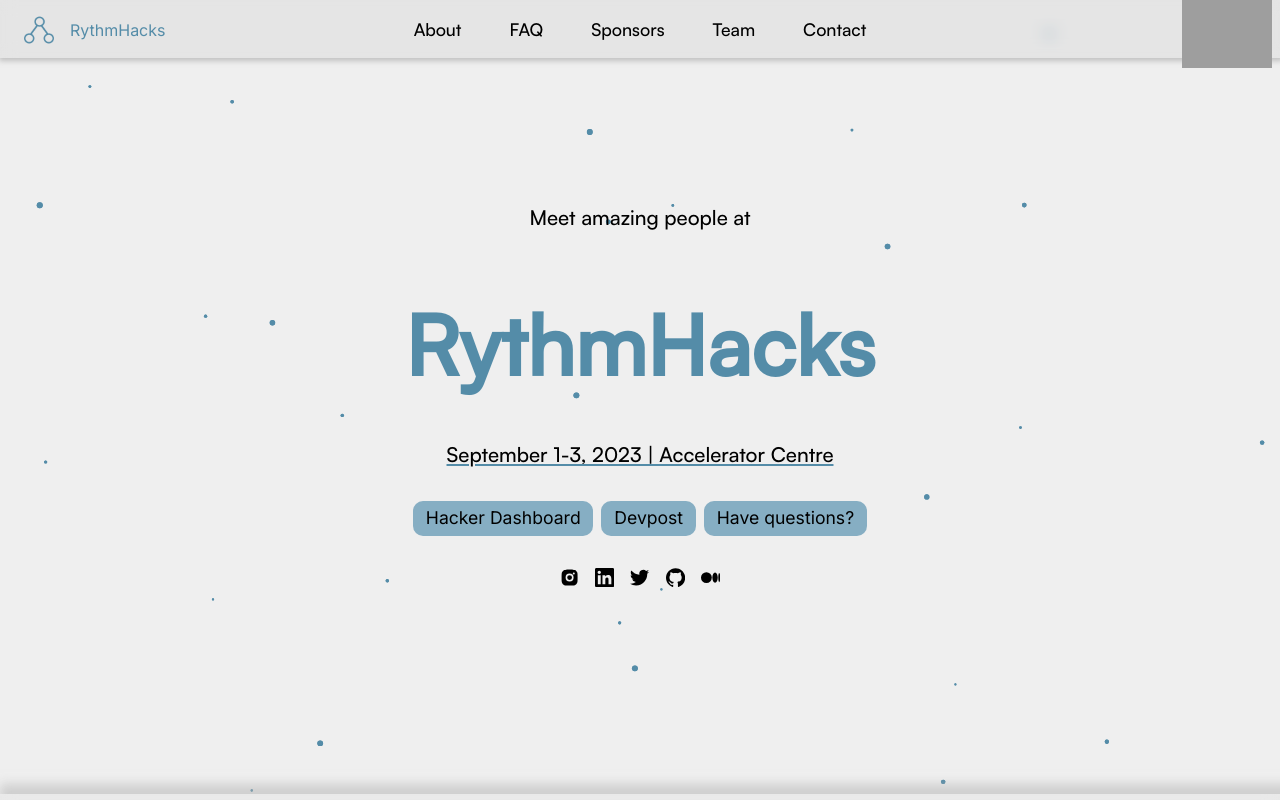
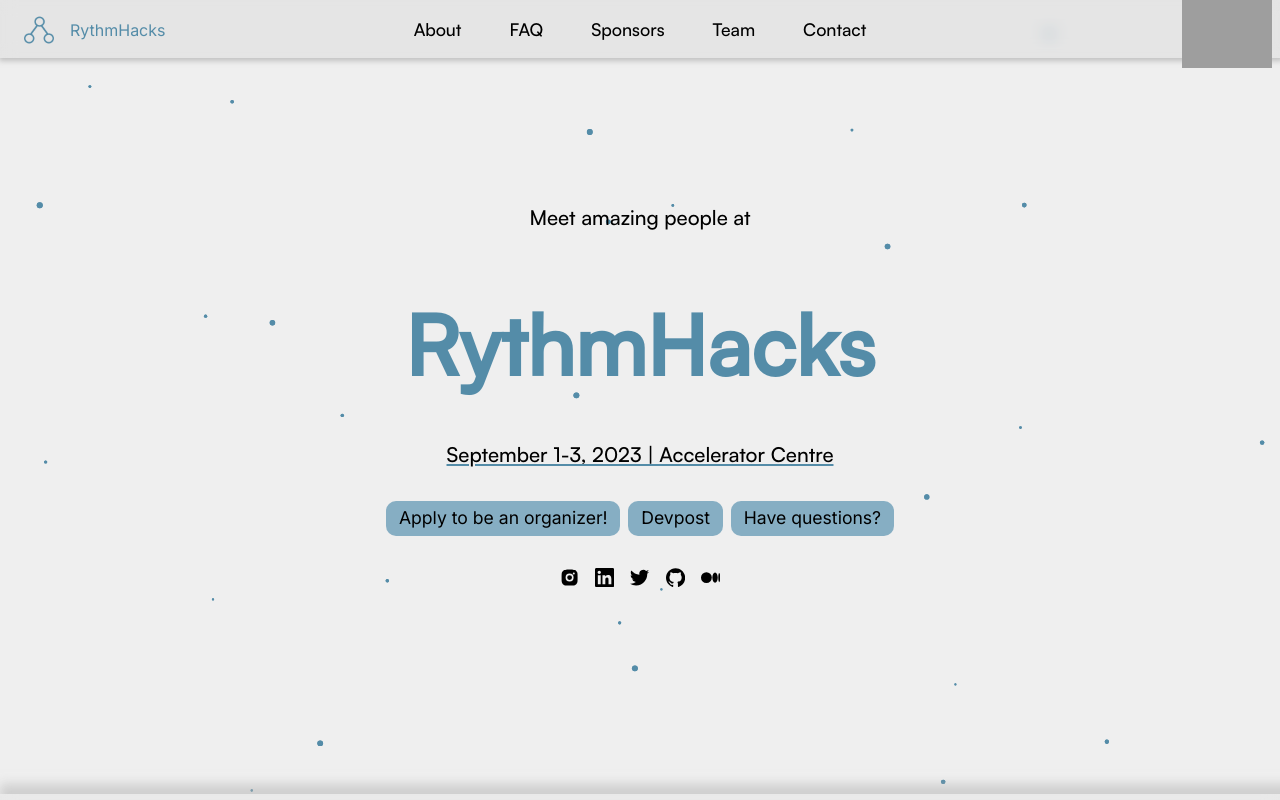
Before and after one commit to RythmHacks/2023.rythmhacks.ca, a React (Create React App) app: page / in a window 1280 px wide. Shown: the top 800 px of the page. Built offline with nearby package versions, Linux system fonts and the light colour scheme; grey boxes are pictures that could not be loaded; a web font is replaced by a local one.

Commit message:
chore: add org app

```diff
--- a/src/components/Hero/Hero.jsx
+++ b/src/components/Hero/Hero.jsx
@@ -25,7 +25,7 @@ const Hero = () => {
 			<div className='justify-center flex flex-row md:flex-col items-center gap-2'>
 				{/* <button onClick={() => window.open('https://dash.rythmhacks.ca')}>Register now!</button> */}
 				{/* <button onClick={() => window.location.href = '/documents/prospectus.pdf'}>Sponsor us!</button> */}
-				<button onClick={() => window.open('https://dash.rythmhacks.ca')}>Hacker Dashboard</button>
+				<button onClick={() => document.location.href='/orgapps'}>Apply to be an organizer!</button>
 				<button onClick={() => window.open('https://rythmhacks2023.devpost.com')}>Devpost</button>
 				<button onClick={() => {
 					let element = document.getElementById('faq')
```
